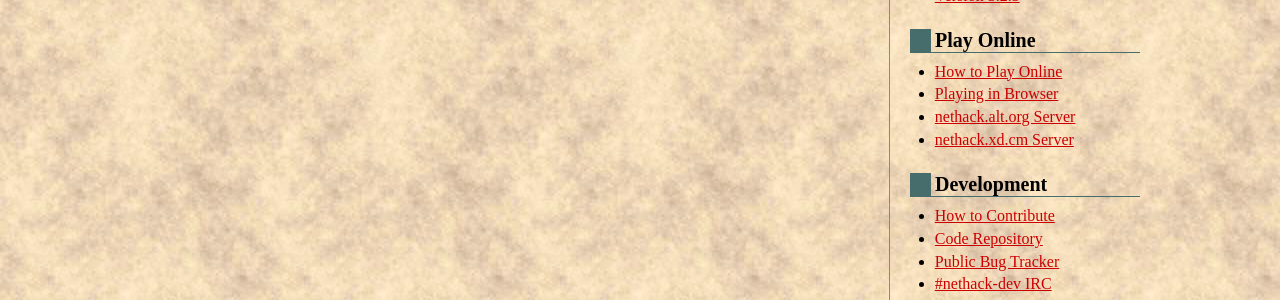
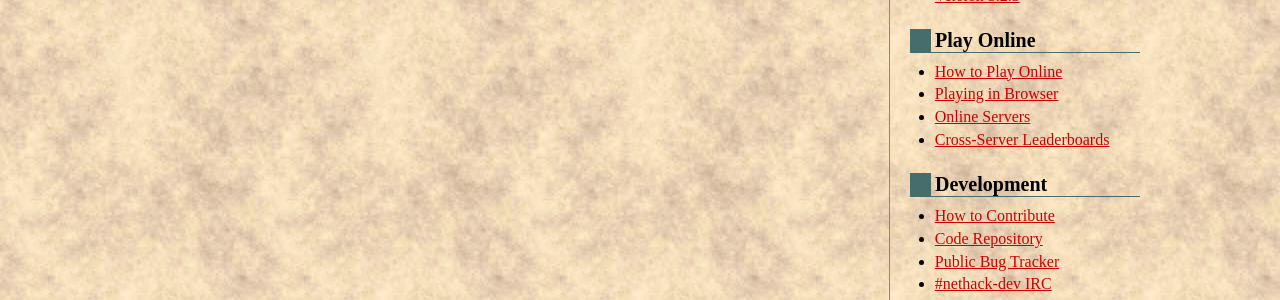
Before and after one commit to tung/nethack-www, a Jekyll site: the page built from index.html, in a window 1280 px wide. Shown: the part 963-1263 px from the top of the page. Built offline with Jekyll 4.4.1, drawn with Linux system fonts in a browser that asks for light colours.

Commit message:
Adjust stub entries in "Play Online" nav section
I just remembered that there are a couple of cross-server leaderboards
that track deaths and wins across multiple online NetHack servers, so it
might be worth giving them a spot here.

```diff
--- a/_includes/nav/play-online.html
+++ b/_includes/nav/play-online.html
@@ -3,7 +3,7 @@
     <ul>
         <li><a href="#">How to Play Online</a></li>
         <li><a href="#">Playing in Browser</a></li>
-        <li><a href="#">nethack.alt.org Server</a></li>
-        <li><a href="#">nethack.xd.cm Server</a></li>
+        <li><a href="#">Online Servers</a></li>
+        <li><a href="#">Cross-Server Leaderboards</a></li>
     </ul>
 </div>
```
